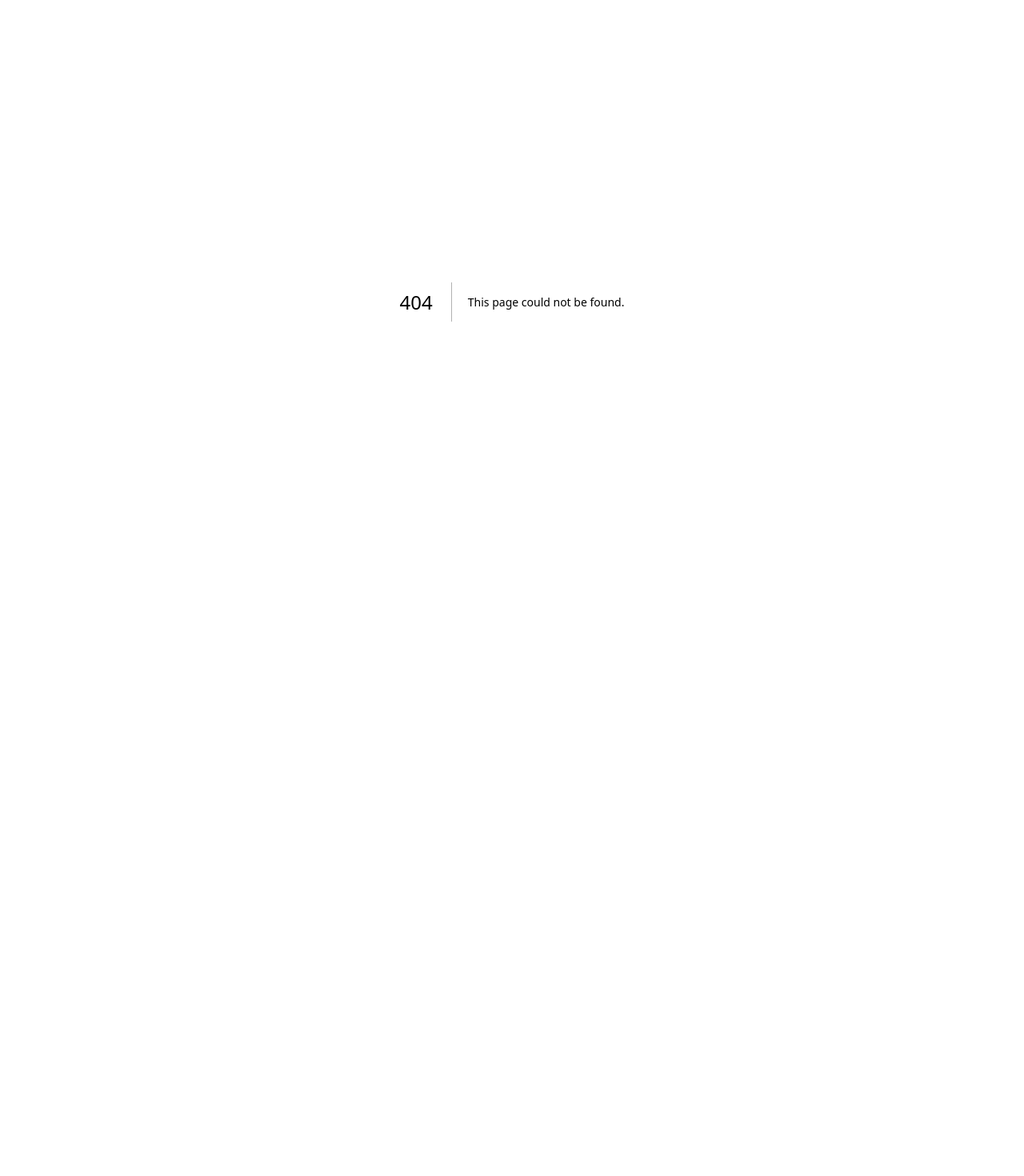
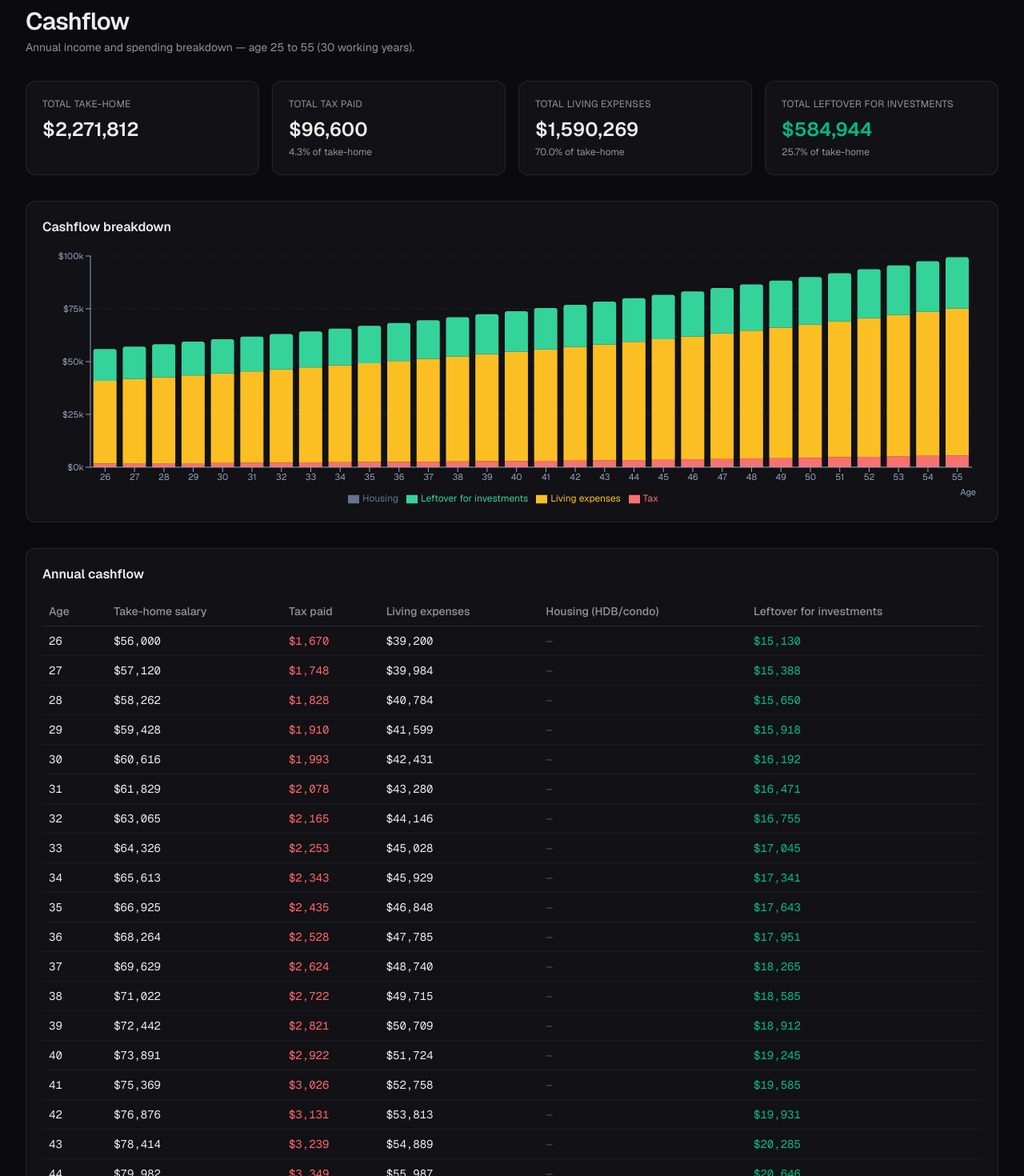
Before and after one commit to GeneralR3d/retirement_dashboard, a Next.js app: page /cashflow in a window 1280 px wide. Before the commit this address had no page. Shown: the part 80-1550 px from the top of the page at 80% size. Before the commit the page ends 857 px from the top, so only its background shows below. Built offline with nearby package versions, Linux system fonts and the light colour scheme.

Commit message:
add cashflow page

```diff
--- /dev/null
+++ b/app/cashflow/page.tsx
@@ -0,0 +1,200 @@
+"use client";
+
+import { useMemo } from "react";
+import {
+  Bar,
+  BarChart,
+  CartesianGrid,
+  Legend,
+  ResponsiveContainer,
+  Tooltip,
+  XAxis,
+  YAxis,
+} from "recharts";
+import { buildProjection } from "@/lib/tax";
+import { useProfile } from "@/lib/profile-context";
+import { fmtMoney } from "@/lib/format";
+import { StatCard, Td, Th } from "@/app/components/ui";
+
+export default function CashflowPage() {
+  const { inputs } = useProfile();
+  const {
+    currentAge,
+    stopWorkingAge,
+    startingSalary,
+    salaryGrowthRate,
+    investmentGrowthRate,
+    investmentGrowthRateRetirement,
+    livingExpensePct,
+    salarySeries,
+  } = inputs;
+
+  const workingYears = Math.max(0, stopWorkingAge - currentAge);
+
+  const rows = useMemo(
+    () =>
+      buildProjection({
+        startingSalary,
+        salaryGrowthRate,
+        investmentGrowthRate,
+        investmentGrowthRateRetirement,
+        livingExpensePct,
+        years: workingYears,
+        workingYears,
+        salarySeries:
+          salarySeries.length === workingYears ? salarySeries : undefined,
+      }),
+    [
+      startingSalary,
+      salaryGrowthRate,
+      investmentGrowthRate,
+      investmentGrowthRateRetirement,
+      livingExpensePct,
+      workingYears,
+      salarySeries,
+    ],
+  );
+
+  const totalTakeHome = rows.reduce((s, r) => s + r.takeHome, 0 as number);
+  const totalTax = rows.reduce((s, r) => s + r.taxNoSrs, 0 as number);
+  const totalLiving = rows.reduce((s, r) => s + r.livingExpenses, 0 as number);
+  const totalLeftover = rows.reduce((s, r) => s + r.investedNoSrs, 0 as number);
+
+  const chartData = rows.map((r: (typeof rows)[number]) => ({
+    age: currentAge + r.year,
+    Tax: Math.round(r.taxNoSrs),
+    "Living expenses": Math.round(r.livingExpenses),
+    Housing: 0,
+    "Leftover for investments": Math.round(r.investedNoSrs),
+  }));
+
+  const axisColor = "var(--axis-color, #94a3b8)";
+  const gridColor = "var(--grid-color, #1e293b)";
+
+  return (
+    <main className="px-4 sm:px-8 py-8 max-w-7xl mx-auto w-full">
+      <header className="mb-8">
+        <h1 className="text-2xl sm:text-3xl font-semibold tracking-tight">
+          Cashflow
+        </h1>
+        <p className="text-foreground/60 text-sm mt-1">
+          Annual income and spending breakdown — age {currentAge} to{" "}
+          {stopWorkingAge} ({workingYears} working years).
+        </p>
+      </header>
+
+      <section className="grid grid-cols-2 sm:grid-cols-4 gap-4 mb-8">
+        <StatCard label="Total take-home" value={fmtMoney(totalTakeHome)} />
+        <StatCard
+          label="Total tax paid"
+          value={fmtMoney(totalTax)}
+          sub={`${((totalTax / Math.max(1, totalTakeHome)) * 100).toFixed(1)}% of take-home`}
+        />
+        <StatCard
+          label="Total living expenses"
+          value={fmtMoney(totalLiving)}
+          sub={`${((totalLiving / Math.max(1, totalTakeHome)) * 100).toFixed(1)}% of take-home`}
+        />
+        <StatCard
+          label="Total leftover for investments"
+          value={fmtMoney(totalLeftover)}
+          sub={`${((totalLeftover / Math.max(1, totalTakeHome)) * 100).toFixed(1)}% of take-home`}
+          accent="emerald"
+        />
+      </section>
+
+      <section className="rounded-xl border border-foreground/10 bg-foreground/[0.03] p-5 mb-8">
+        <h2 className="font-semibold mb-4">Cashflow breakdown</h2>
+        <div className="h-80">
+          <ResponsiveContainer width="100%" height="100%">
+            <BarChart
+              data={chartData}
+              margin={{ top: 8, right: 12, left: 0, bottom: 0 }}
+            >
+              <CartesianGrid stroke={gridColor} strokeDasharray="3 3" vertical={false} />
+              <XAxis
+                dataKey="age"
+                stroke={axisColor}
+                tick={{ fontSize: 11 }}
+                label={{
+                  value: "Age",
+                  position: "insideBottomRight",
+                  offset: -5,
+                  fontSize: 11,
+                  fill: axisColor,
+                }}
+              />
+              <YAxis
+                stroke={axisColor}
+                tick={{ fontSize: 11 }}
+                tickFormatter={(v: number) => `$${(v / 1000).toFixed(0)}k`}
+              />
+              <Tooltip
+                contentStyle={{
+                  background: "var(--tooltip-bg, #0f172a)",
+                  border: `1px solid ${gridColor}`,
+                  borderRadius: 8,
+                  fontSize: 12,
+                }}
+                formatter={(v: number) => fmtMoney(Number(v))}
+              />
+              <Legend wrapperStyle={{ fontSize: 12 }} />
+              <Bar dataKey="Tax" stackId="a" fill="#f87171" radius={0} />
+              <Bar dataKey="Living expenses" stackId="a" fill="#fbbf24" radius={0} />
+              <Bar dataKey="Housing" stackId="a" fill="#64748b" radius={0} />
+              <Bar
+                dataKey="Leftover for investments"
+                stackId="a"
+                fill="#34d399"
+                radius={[3, 3, 0, 0]}
+              />
+            </BarChart>
+          </ResponsiveContainer>
+        </div>
+      </section>
+
+      <section className="rounded-xl border border-foreground/10 bg-foreground/[0.03] p-5">
+        <h2 className="font-semibold mb-4">Annual cashflow</h2>
+        <div className="overflow-x-auto">
+          <table className="w-full text-sm">
+            <thead>
+              <tr className="text-left text-foreground/60 border-b border-foreground/10">
+                <Th>Age</Th>
+                <Th>Take-home salary</Th>
+                <Th>Tax paid</Th>
+                <Th>Living expenses</Th>
+                <Th>Housing (HDB/condo)</Th>
+                <Th>Leftover for investments</Th>
+              </tr>
+            </thead>
+            <tbody className="font-mono">
+              {rows.map((r) => (
+                <tr
+                  key={r.year}
+                  className="border-b border-foreground/5 hover:bg-foreground/[0.04]"
+                >
+                  <Td>{currentAge + r.year}</Td>
+                  <Td>{fmtMoney(r.takeHome)}</Td>
+                  <Td className="text-red-400">{fmtMoney(r.taxNoSrs)}</Td>
+                  <Td>{fmtMoney(r.livingExpenses)}</Td>
+                  <Td className="text-foreground/30">—</Td>
+                  <Td className="text-emerald-500">{fmtMoney(r.investedNoSrs)}</Td>
+                </tr>
+              ))}
+            </tbody>
+            <tfoot>
+              <tr className="border-t border-foreground/20 text-foreground/70 font-semibold">
+                <Td>Total</Td>
+                <Td>{fmtMoney(totalTakeHome)}</Td>
+                <Td className="text-red-400">{fmtMoney(totalTax)}</Td>
+                <Td>{fmtMoney(totalLiving)}</Td>
+                <Td className="text-foreground/30">—</Td>
+                <Td className="text-emerald-500">{fmtMoney(totalLeftover)}</Td>
+              </tr>
+            </tfoot>
+          </table>
+        </div>
+      </section>
+    </main>
+  );
+}
--- a/app/components/navbar.tsx
+++ b/app/components/navbar.tsx
@@ -7,6 +7,7 @@ import { useEffect, useState } from "react";
 const NAV_LINKS = [
   { href: "/config", label: "Config" },
   { href: "/main", label: "Networth" },
+  { href: "/cashflow", label: "Cashflow" },
   { href: "/cpf", label: "CPF" },
   { href: "/withdrawals", label: "Withdrawals" },
   { href: "/srs", label: "SRS Demo" },
```
